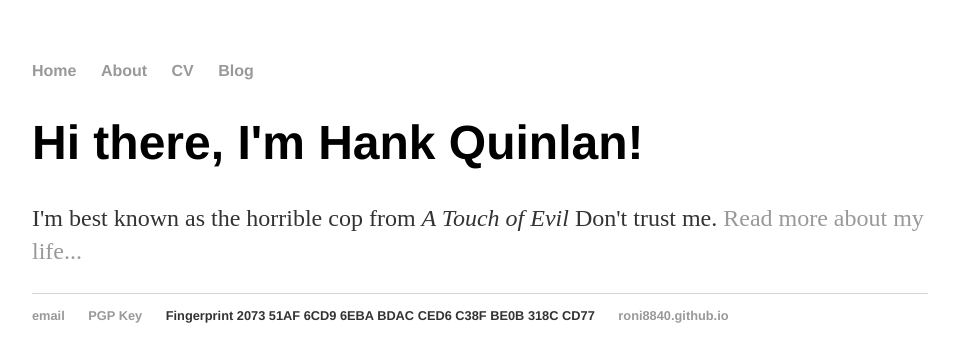
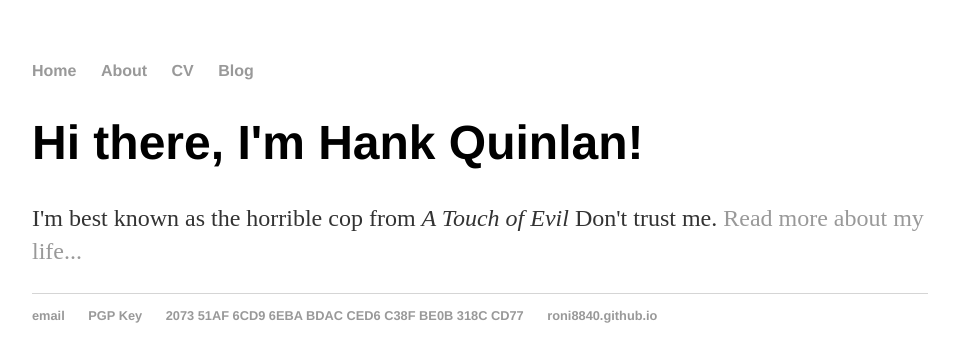
Before and after one commit to ronaldreichmuth/ronaldreichmuth.github.io, a Jekyll site: the page built from index.html, in a window 1280 px wide. Shown: the top 362 px of the page, without its empty margins (160-1114 px from the left). Built offline with Jekyll 4.4.1, drawn with Linux system fonts in a browser that asks for light colours.

Commit message:
Update default.html

```diff
--- a/_layouts/default.html
+++ b/_layouts/default.html
@@ -23,7 +23,7 @@
 	    		<ul>
 	        		<li><a href="mailto:emaily@icloud.com">email</a></li>
 				<li><a href="mailto:emaily@icloud.com">PGP Key</a></li>
-				<li>Fingerprint 2073 51AF 6CD9 6EBA BDAC  CED6 C38F BE0B 318C CD77</li>
+				<li><a href="mailto:emaily@icloud.com">2073 51AF 6CD9 6EBA BDAC  CED6 C38F BE0B 318C CD77</a></li>
 	        		<li><a href="https://roni8840.github.io">roni8840.github.io</a></li>
 				</ul>
 			</footer>
```
